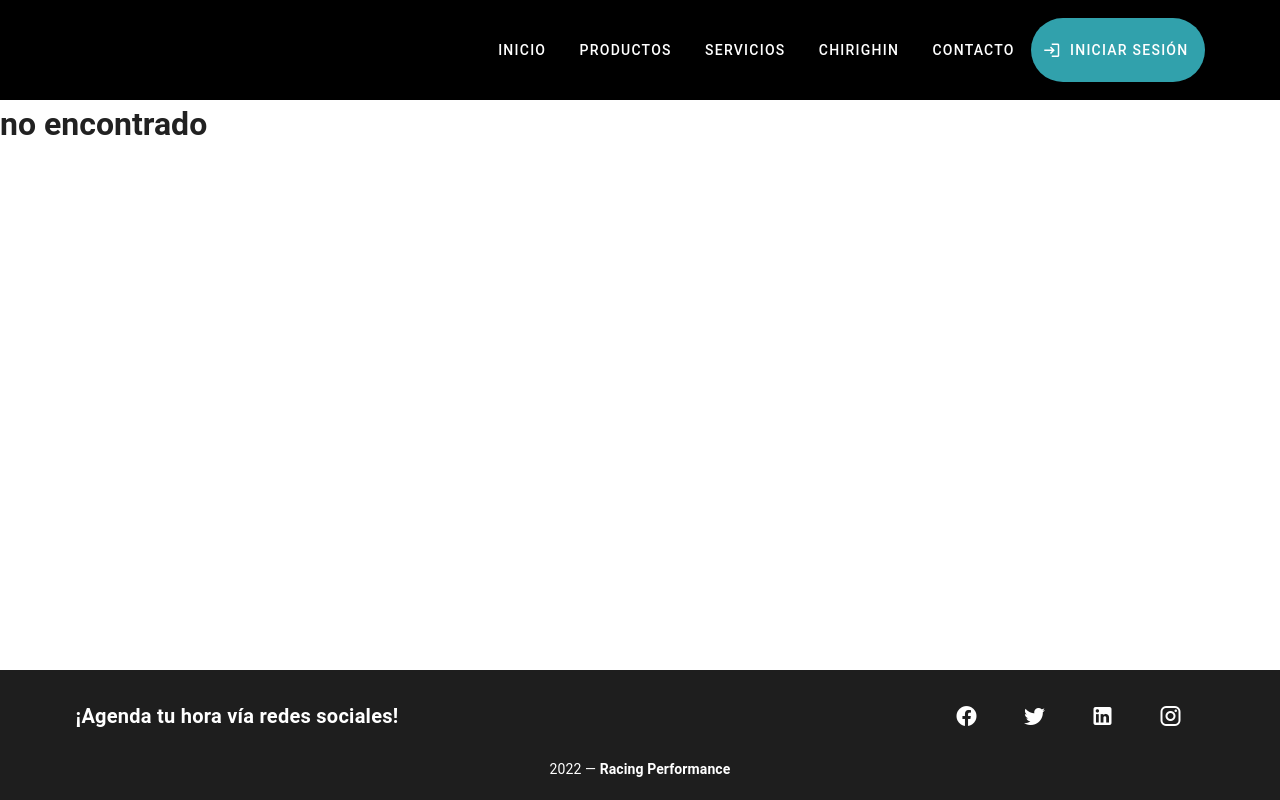
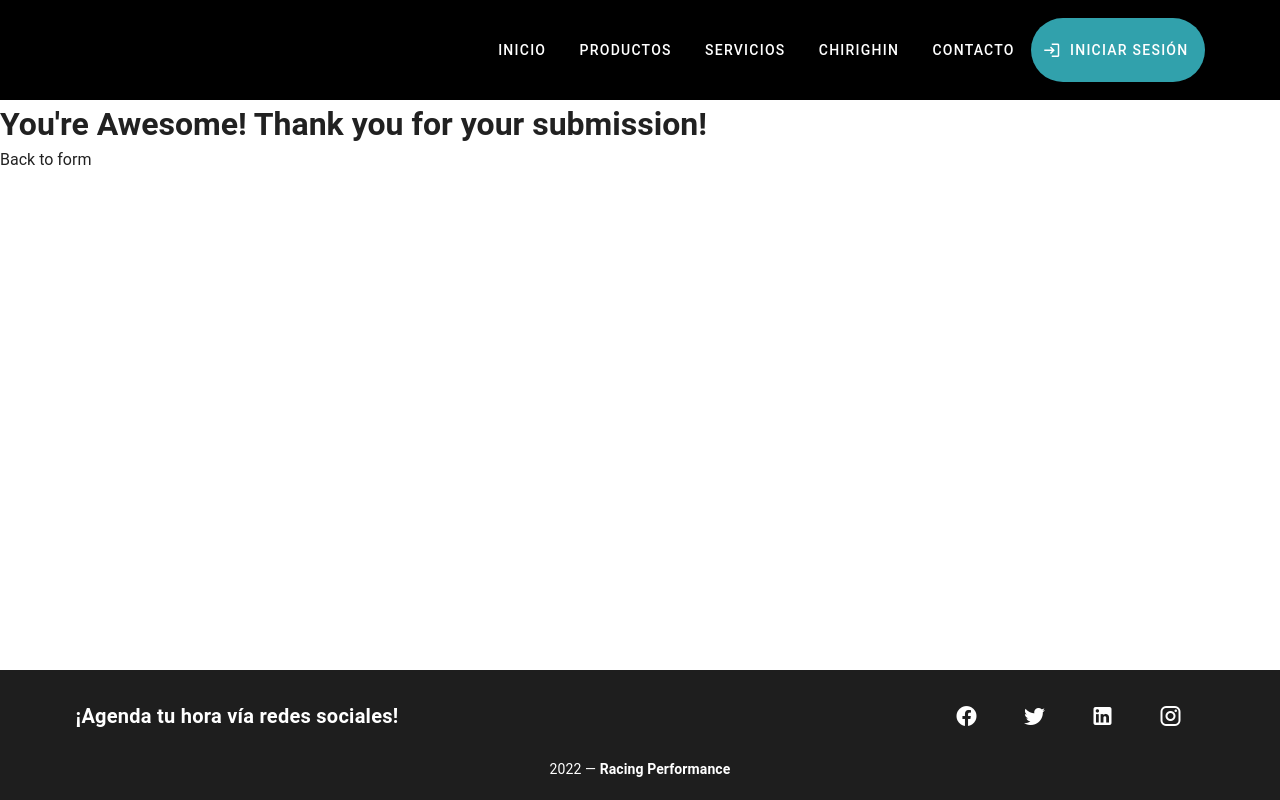
Before and after one commit to pipevera/racingPerformance, a Vue app: page /thanks in a window 1280 px wide. Built offline with nearby package versions, Linux system fonts and the light colour scheme; no server answers; sample sign-in values are in the browser's storage; what vue-sweetalert2 would draw is missing.

Commit message:
prueba boton

```diff
--- /dev/null
+++ b/src/components/SubmissionFail.vue
@@ -0,0 +1,14 @@
+<template>
+  <div>
+    <h1>Oops, looks like something went wrong!</h1>
+    <!-- <router-link to="/"> -->
+      <button>Back to form</button>
+    <!-- </router-link> -->
+  </div>
+</template>
+
+<script>
+  export default {
+    name: "SubmissionFail"
+  }
+</script>
--- /dev/null
+++ b/src/components/SubmissionSuccess.vue
@@ -0,0 +1,14 @@
+<template>
+  <div>
+    <h1>You're Awesome! Thank you for your submission!</h1>
+    <!-- <router-link to="/"> -->
+      <button>Back to form</button>
+    <!-- </router-link> -->
+  </div>
+</template>
+
+<script>
+  export default {
+    name: "SubmissionSuccess"
+  }
+</script>
--- a/src/router/index.js
+++ b/src/router/index.js
@@ -1,6 +1,8 @@
 import Vue from 'vue'
 import VueRouter from 'vue-router'
 import { observador } from '../firebase/auth'
+import SubmissionSuccess from '../components/SubmissionSuccess'
+import SubmissionFail from '../components/SubmissionFail'
 Vue.use(VueRouter)
 
 const routes = [
@@ -49,6 +51,16 @@ const routes = [
     name: 'Register',
     component: () => import('../views/Register.vue')
   },
+  {
+    path: '/thanks',
+    name: 'succes',
+    component: SubmissionSuccess
+  },
+  {
+    path: '/404',
+    name: 'Fail',
+    component: SubmissionFail
+  },
 ]
 
 const router = new VueRouter({
--- a/src/views/Contacto.vue
+++ b/src/views/Contacto.vue
@@ -9,7 +9,6 @@
               method="POST"
               data-netlify="true"
               data-netlify-honeypot="bot-field"
-              ref="form"
               lazy-validation
             >
               <v-text-field
@@ -43,7 +42,7 @@
                 :disabled="!valid"
                 color="success"
                 class="mr-4"
-                @click="handleSubmit"
+
               >
                 Enviar
               </v-btn>
@@ -61,7 +60,7 @@ import axios from "axios"
       valid: true,
       nameRules: [
         v => !!v || 'Name is required',
-        v => (v && v.length <= 10) || 'Name must be less than 10 characters',
+        v => (v && v.length <= 15) || 'Name must be less than 10 characters',
       ],
       emailRules: [
         v => !!v || 'E-mail is required',
@@ -93,8 +92,14 @@ import axios from "axios"
           ...this.form
         }),
         axiosConfig
-      );
+      )
+      /* .then(() => {
+        this.$router.push('thanks')
+      })
+      .catch(() => {
+        this.$router.push('404')
+      }) */
     }
-  },
+  }
 }
 </script>
```
